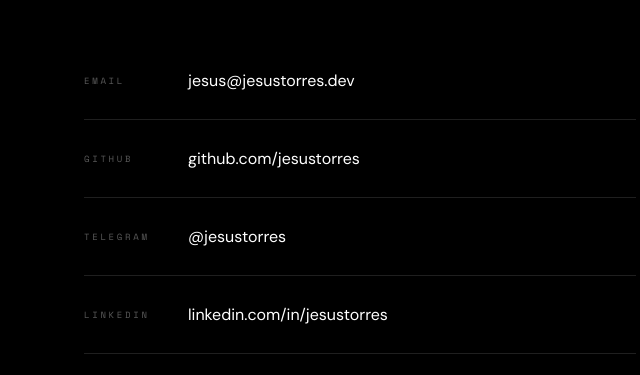
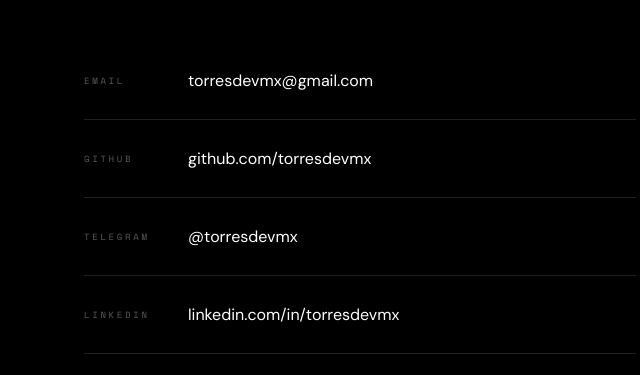
Before and after one commit to uxurimx/jesustorres, a plain HTML site: page index.html in a window 1280 px wide. Shown: the part 3903-4278 px from the top of the page, 596-1236 px from the left. Drawn offline with nearby package versions, Linux system fonts and the light colour scheme.

Commit message:
data, commit

```diff
--- a/jesus-torres.html
+++ b/index.html
@@ -830,19 +830,19 @@
     <div class="signal-right reveal">
       <a class="contact-line" href="mailto:jesus@jesustorres.dev">
         <span class="contact-label">Email</span>
-        <span class="contact-value">jesus@jesustorres.dev</span>
+        <span class="contact-value">torresdevmx@gmail.com</span>
       </a>
       <a class="contact-line" href="#" target="_blank">
         <span class="contact-label">GitHub</span>
-        <span class="contact-value">github.com/jesustorres</span>
+        <span class="contact-value">github.com/torresdevmx</span>
       </a>
       <a class="contact-line" href="#" target="_blank">
         <span class="contact-label">Telegram</span>
-        <span class="contact-value">@jesustorres</span>
+        <span class="contact-value">@torresdevmx</span>
       </a>
       <a class="contact-line" href="#" target="_blank">
         <span class="contact-label">LinkedIn</span>
-        <span class="contact-value">linkedin.com/in/jesustorres</span>
+        <span class="contact-value">linkedin.com/in/torresdevmx</span>
       </a>
     </div>
   </div>
```
